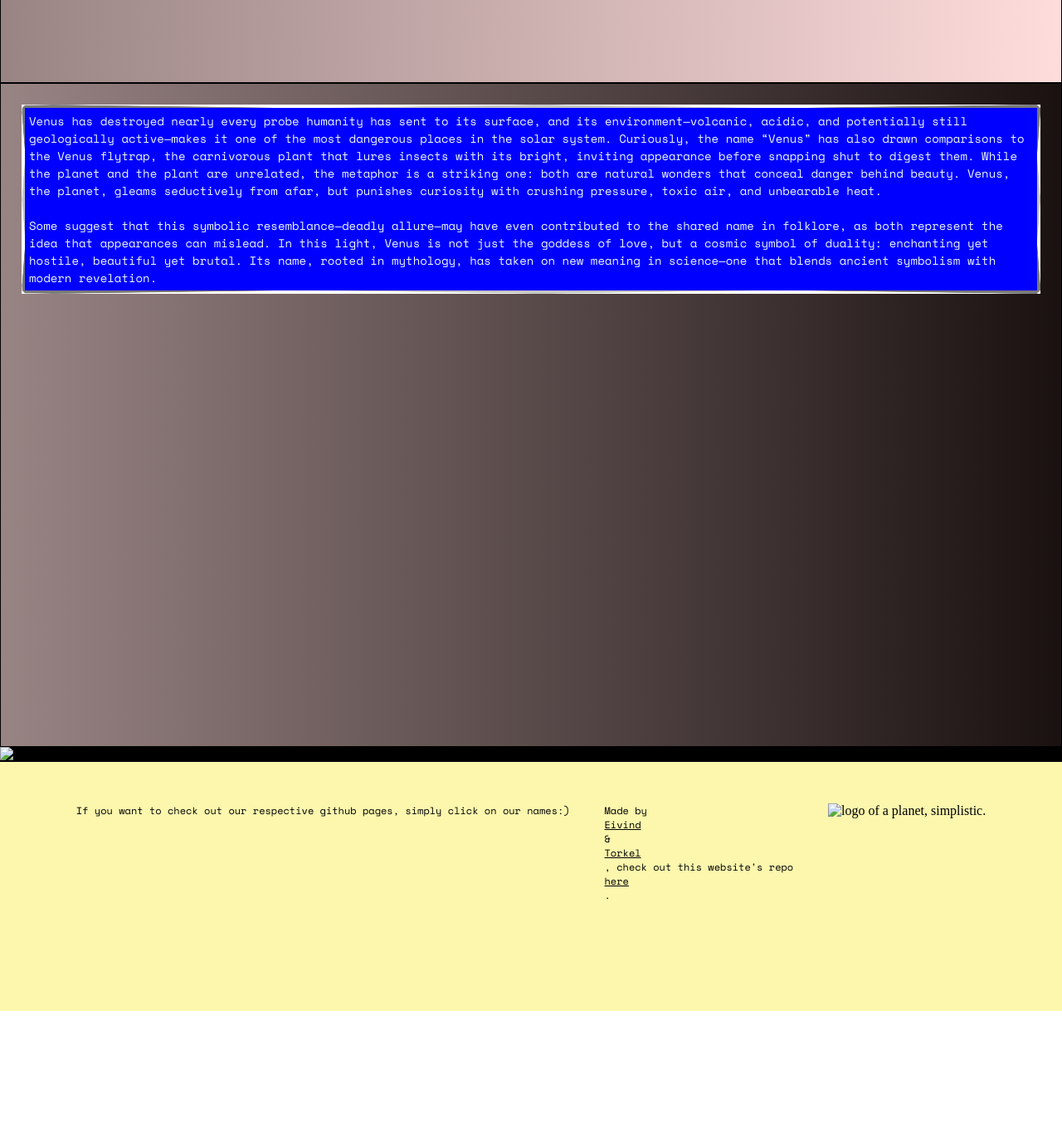
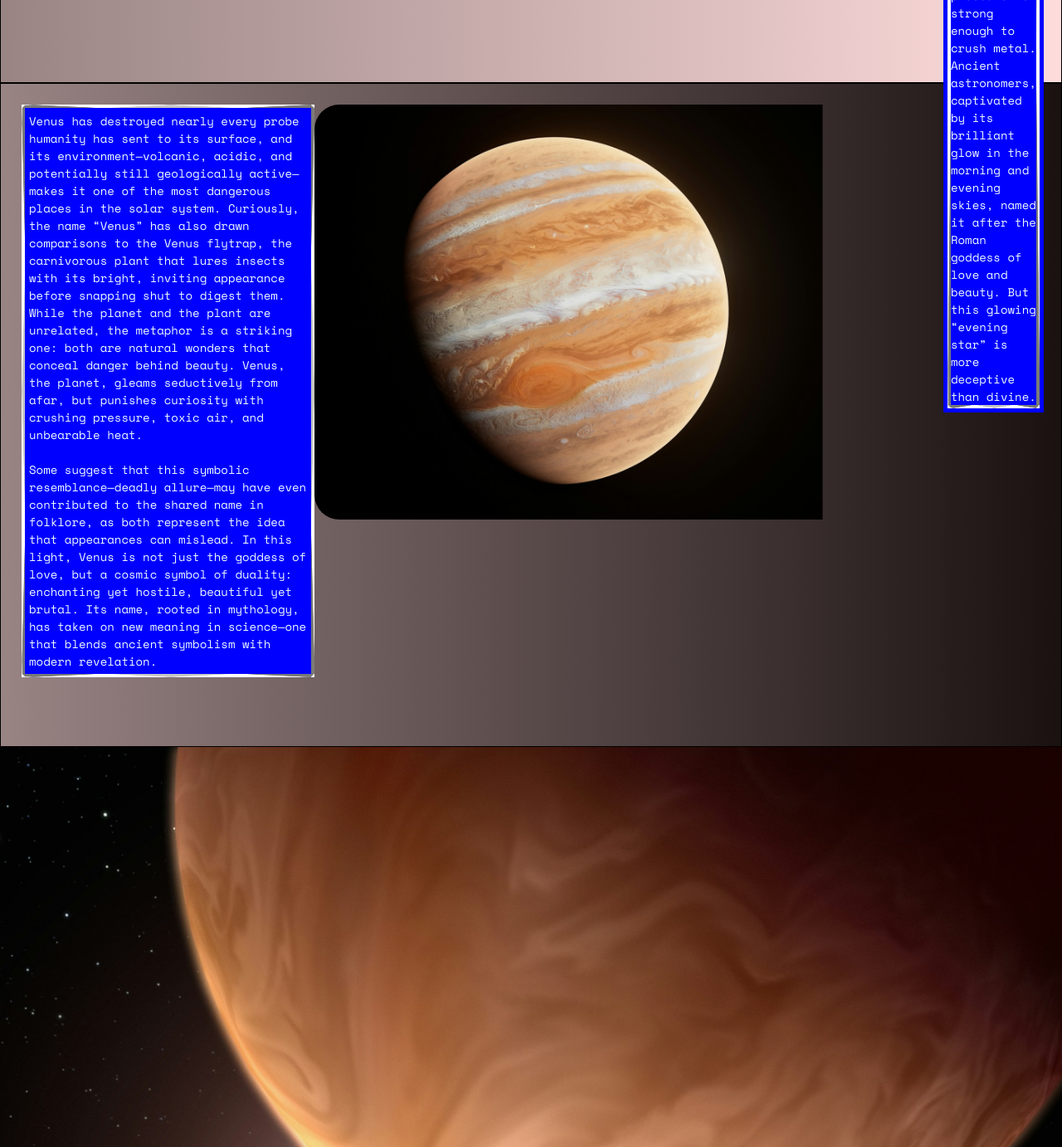
Before and after one commit to be0825/planetoppgave, a plain HTML site: page index.html in a window 1280 px wide. Shown: the part 900-2282 px from the top of the page at 83% size. Before the commit the page ends 2118 px from the top, so only its background shows below. Drawn offline with nearby package versions, Linux system fonts and the light colour scheme; the site is published under a folder, as on GitHub Pages, so addresses that start at the root find nothing; a web font is replaced by a local one.

Commit message:
added some styling, messed up others..2.0

```diff
--- a/index.html
+++ b/index.html
@@ -17,7 +17,7 @@
     <section class="insight">
       <h3>Venus Insights</h3>
       <img
-        src="/images/planet-volumes-CtqagQnX-nQ-unsplash.jpg"
+        src="./images/planet-volumes-CtqagQnX-nQ-unsplash.jpg"
         alt="picture of venus"
       />
       <section class="text">
@@ -39,7 +39,7 @@
     </section>
     <section class="yun">
       <section></section>
-      <img src="/images/planet-volumes-awYEQyYdHVE-unsplash.jpg" alt="" />
+      <img src="./images/planet-volumes-awYEQyYdHVE-unsplash.jpg" alt="" />
       <p class="text">
         Venus has destroyed nearly every probe humanity has sent to its surface,
         and its environment—volcanic, acidic, and potentially still geologically
@@ -63,13 +63,13 @@
     <section class="placeholder">
       <img
         class="venus-big"
-        src="/images/notvenusbigpicture.jpg"
+        src="./images/notvenusbigpicture.jpg"
         alt="This is an illustration of the hypothetical appearance of the exoplanet GJ 1214b. Not a picture of venus. Get bamboozled."
       />
     </section>
     <footer>
       <img
-        src="/images/majesticons--planet.png"
+        src="./images/majesticons--planet.png"
         alt="logo of a planet, simplistic."
       />
       <p class="credit">
```
